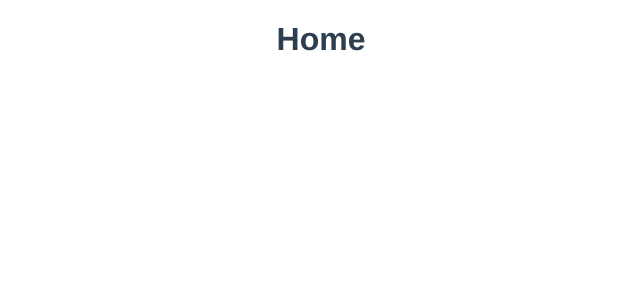
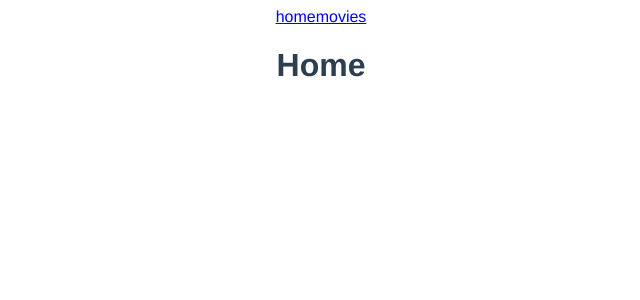
Before and after one commit to woody-kwon/vue-movie, a Vue app: page /#/ in a window 1280 px wide. Shown: the top 300 px of the page, without its empty margins (319-959 px from the left). Built offline with nearby package versions, Linux system fonts and the light colour scheme.

Commit message:
init router and create Movie, NavBar

```diff
--- a/src/App.vue
+++ b/src/App.vue
@@ -1,16 +1,17 @@
 <template>
   <div id="app">
-    <Home/>
+    <NavBar/>
+    <router-view/>
   </div>
 </template>
 
 <script>
-import Home from './views/Home';
+import NavBar from './components/NavBar';
 
 export default {
   name: 'app',
   components: {
-    Home
+    NavBar
   }
 }
 </script>
--- /dev/null
+++ b/src/components/NavBar.vue
@@ -0,0 +1,16 @@
+<template>
+  <div>
+    <router-link :to="'/'">home</router-link>
+    <router-link :to="'/movies'">movies</router-link>
+  </div>
+</template>
+
+<script>
+  export default {
+
+  }
+</script>
+
+<style scoped>
+
+</style>
--- a/src/router.js
+++ b/src/router.js
@@ -1,8 +1,13 @@
 import Vue from 'vue';
 import Router from 'vue-router';
+import Home from '@/views/Home';
+import Movie from '@/views/Movie';
 
 Vue.use(Router);
 
 export default new Router({
-  routes: [],
+  routes: [
+    { path: '/', component: Home },
+    { path: '/movies', component: Movie }
+  ],
 });
--- /dev/null
+++ b/src/views/Movie.vue
@@ -0,0 +1,15 @@
+<template>
+  <div>
+    <h1>Movie</h1>
+  </div>
+</template>
+
+<script>
+  export default {
+
+  }
+</script>
+
+<style scoped>
+
+</style>
```
